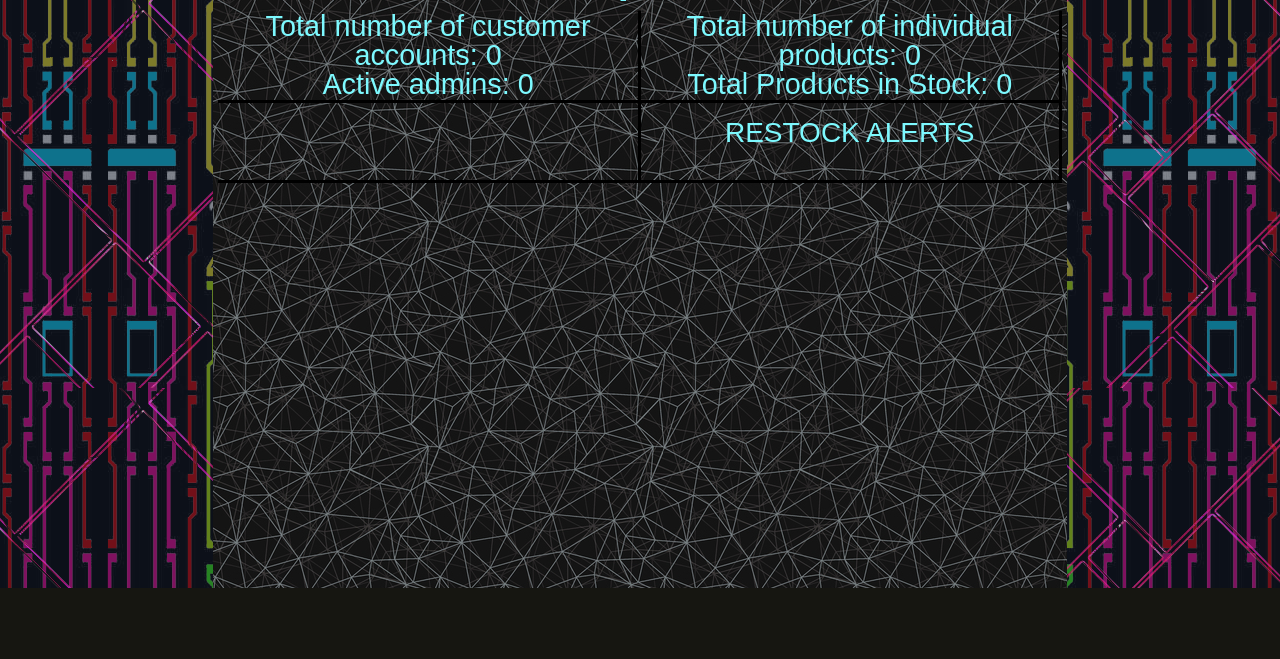
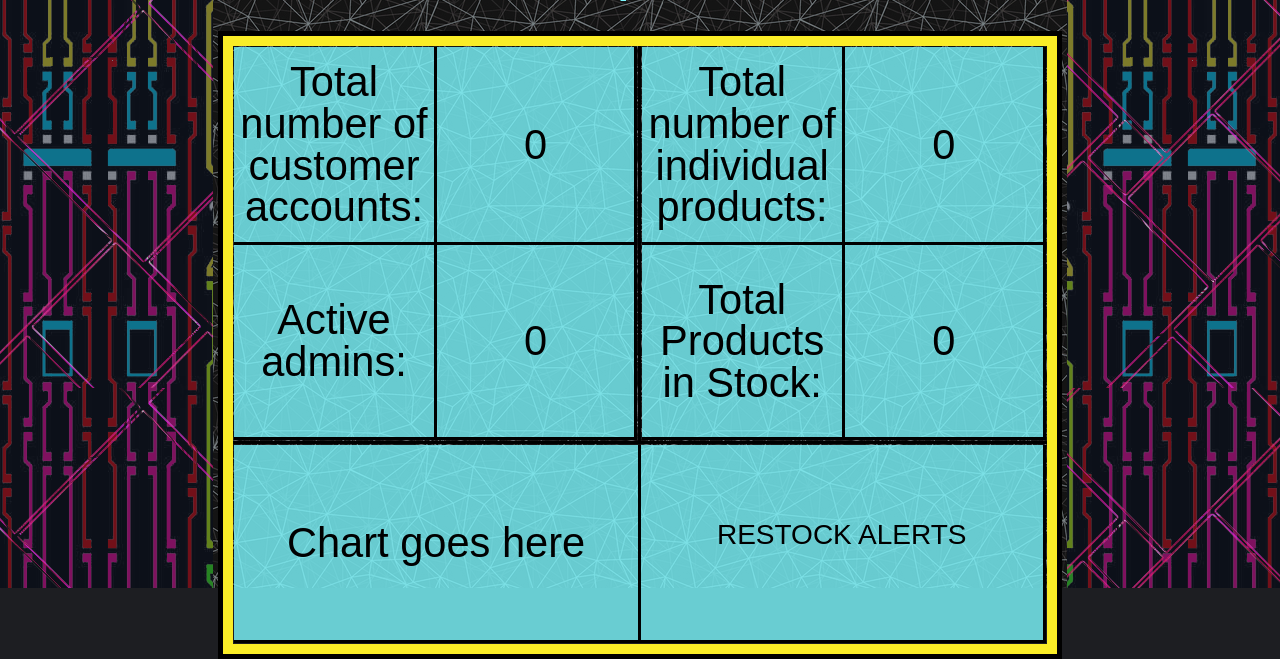
Before and after one commit to MihaiNastase/Cybertek, a PHP site: page /admin_dashboard.php in a window 1280 px wide. Shown: the part 212-871 px from the top of the page. Before the commit the page ends 800 px from the top, so only its background shows below. Run offline with PHP 8.4, Linux system fonts and the light colour scheme; the visitor is signed in with stand-in values (Sample User, id 1); data that the repository does not hold is empty; some web fonts are replaced.

```diff
--- a/PAGES/admin_dashboard.php
+++ b/PAGES/admin_dashboard.php
@@ -11,6 +11,8 @@
 <head>
     <meta charset="UTF-8">
     <meta name="viewport" content="width=device-width, initial-scale=1">
+
+    <script src="https://ajax.googleapis.com/ajax/libs/jquery/3.5.1/jquery.min.js"></script>
 
     <link rel="stylesheet" href="https://cdn.jsdelivr.net/npm/bootstrap@4.5.3/dist/css/bootstrap.min.css" integrity="sha384-TX8t27EcRE3e/ihU7zmQxVncDAy5uIKz4rEkgIXeMed4M0jlfIDPvg6uqKI2xXr2" crossorigin="anonymous">
     <link rel="stylesheet" href="../STYLES/main_style.css">
@@ -101,11 +103,11 @@
                   $result = mysqli_query($conn, "SELECT COUNT(1) FROM `customers`");
                   $row = mysqli_fetch_array($result);
                   $total = $row[0];
-                  echo "Total number of customer accounts: " . $total . "<br>";
+                  echo "<table><tr><td class='ratio'>Total number of customer accounts: </td><td class='ratio'>" . $total . "</td></tr>";
                   $result = mysqli_query($conn, "SELECT COUNT(1) FROM `administrators`");
                   $row = mysqli_fetch_array($result);
                   $total = $row[0];
-                  echo "Active admins: " . $total;
+                  echo "<tr><td class='ratio'>Active admins: </td><td class='ratio'>" . $total . "</td></tr></table>";
               ?>
             </td>
             <td>
@@ -113,33 +115,37 @@
                 $result = mysqli_query($conn, "SELECT COUNT(1) FROM `products`");
                 $row = mysqli_fetch_array($result);
                 $total = $row[0];
-                echo "Total number of individual products: " . $total . "<br>";
+                echo "<table><tr><td class='ratio'>Total number of individual products: </td><td class='ratio'>" . $total . "</td></tr>";
 
                 $results = mysqli_query($conn, "SELECT AvailableStock FROM `products`");
                 $totalStock = 0;
                 while($row = mysqli_fetch_assoc($results)){
                   $totalStock = $totalStock + $row['AvailableStock'];
                 }
-                echo "Total Products in Stock: " . $totalStock;
+                echo "<tr><td class='ratio'>Total Products in Stock: </td><td class='ratio'>" . $totalStock . "</td></tr></table>";
               ?>
             </td>
           </tr>
           <tr>
-            <td>
-              <?php //total stock as piechart ?>
-            </td>
-            <td>
+            <td colspan="2">
+              <table>
+                <tr>
+                  <td class='ratio'>Chart goes here</td>
+                  <td class='ratio stock-alert'>
                     <h3>RESTOCK ALERTS</h3>
                     <?php //stock allerts
                       $results = mysqli_query($conn, "SELECT ProductName, AvailableStock FROM `products`");
                       echo "<ul>";
                       while($row = mysqli_fetch_assoc($results)){
                         if($row['AvailableStock'] <= 5){
-                    echo "<li>Available stock of < " . $row['ProductName'] . "> is low (" . $row['AvailableStock'] . "units remaining)!</li>";
+                          echo "<li>Available stock of < " . $row['ProductName'] . "> is low (" . $row['AvailableStock'] . " units remaining)!</li>";
                         }
                       }
                       echo "<ul>";
                     ?>
+                  </td>
+                </tr>
+              </table>
             </td>
           </tr>
         </table>
@@ -149,12 +155,24 @@
   </div>
 </div>
 
+  <script>
+  $(document).ready(chHeight());
+  $(document).resize(chHeight());
+
+  function chHeight(){
+    const wd = $(".ratio").width();
+    $(".ratio").css("height", wd + "px")
+    console.log(wd);
+  }
+  </script>
+
   <script src="https://code.jquery.com/jquery-3.5.1.slim.min.js" integrity="sha384-DfXdz2htPH0lsSSs5nCTpuj/zy4C+OGpamoFVy38MVBnE+IbbVYUew+OrCXaRkfj" crossorigin="anonymous"></script>
   <script src="https://cdn.jsdelivr.net/npm/popper.js@1.16.1/dist/umd/popper.min.js" integrity="sha384-9/reFTGAW83EW2RDu2S0VKaIzap3H66lZH81PoYlFhbGU+6BZp6G7niu735Sk7lN" crossorigin="anonymous"></script>
   <script src="https://cdn.jsdelivr.net/npm/bootstrap@4.5.3/dist/js/bootstrap.min.js" integrity="sha384-w1Q4orYjBQndcko6MimVbzY0tgp4pWB4lZ7lr30WKz0vr/aWKhXdBNmNb5D92v7s" crossorigin="anonymous"></script>
 
   <script src="../JS/parallax_2.js"></script>
   <script src="../JS/clock.js"></script>
+
   </body>
   </html>
   <?php $conn -> close(); ?>
--- a/PAGES/update_.php
+++ b/PAGES/update_.php
@@ -172,6 +172,8 @@
                 <button class="btn" type="submit" name="update_user">
                   <span class="btn__content">Update Entry</span>
                 </button>
+
+                <input type="reset" style="width:100px; height:50px; margin:auto; font-size:2em;">
       </form>
       <?php
           endif;
@@ -240,6 +242,8 @@
                 <button class="btn" type="submit" name="update_product">
                   <span class="btn__content">Update Entry</span>
                 </button>
+
+                <input type="reset" style="width:100px; height:50px; margin:auto; font-size:2em;">
       </form>
       <?php
           endif;
--- a/STYLES/main_style.css
+++ b/STYLES/main_style.css
@@ -198,6 +219,48 @@ body{
   animation: glitch-animation 2s linear 0s infinite;
 }
 
+.dashboard {
+  display: block;
+  width: 100%;
+  height: auto;
+  margin-top:20px;
+  color: black;
+  border: 5px solid black;
+
+}
+
+.dashboard table {
+  width: 100%;
+  border: 10px solid #FAED27;
+}
+
+.dashboard table td {
+  width: 50%;
+}
+
+.dashboard td table {
+  background-color: rgba(125,249,255,0.8);
+  border: none;
+}
+
+.dashboard .stock-alert {
+  font-size: 1em;
+  overflow-y:scroll;
+  overflow-x:hidden;
+}
+
+.dashboard ul {
+	position: relative;
+	list-style: none;
+	margin-left: 0;
+	padding-left: 1.2em;
+}
+.dashboard ul li:before {
+	content: "_>>";
+	position: absolute;
+	left: 0;
+}
+
 .table-container {
   width:100%;
   height:auto;
```
Also changed, not shown: other parts of STYLES/main_style.css (+24 -2 lines), PAGES/customer_dashboard.php (+60 -2 lines), PHP/display_results.php (added, +14 -0 lines), PHP/parse_query.php (added, +43 -0 lines), MEDIA/search_bar.png (added), MEDIA/search_bar2.png (added), PAGES/registration.php (line endings or trailing spaces). Lines whose indentation alone changed are shown as unchanged.
